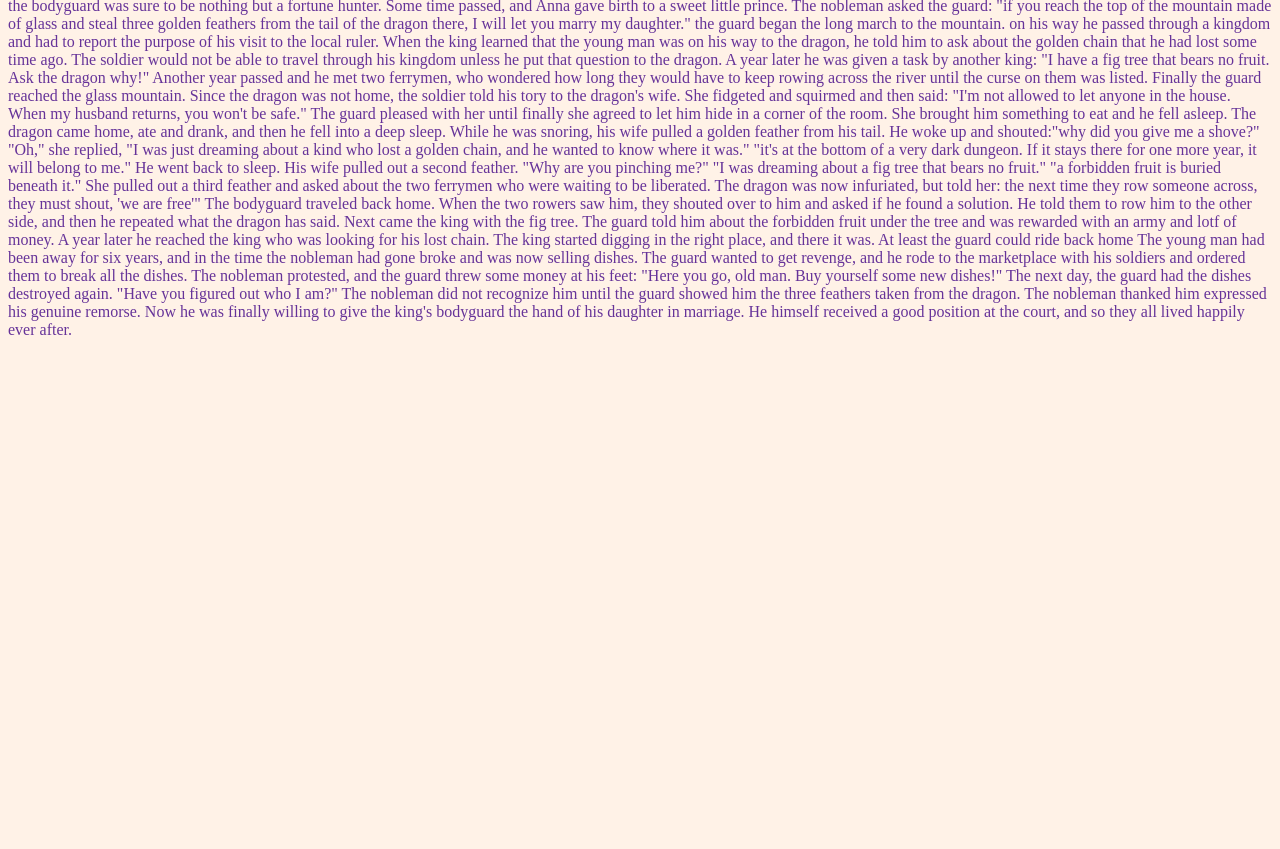
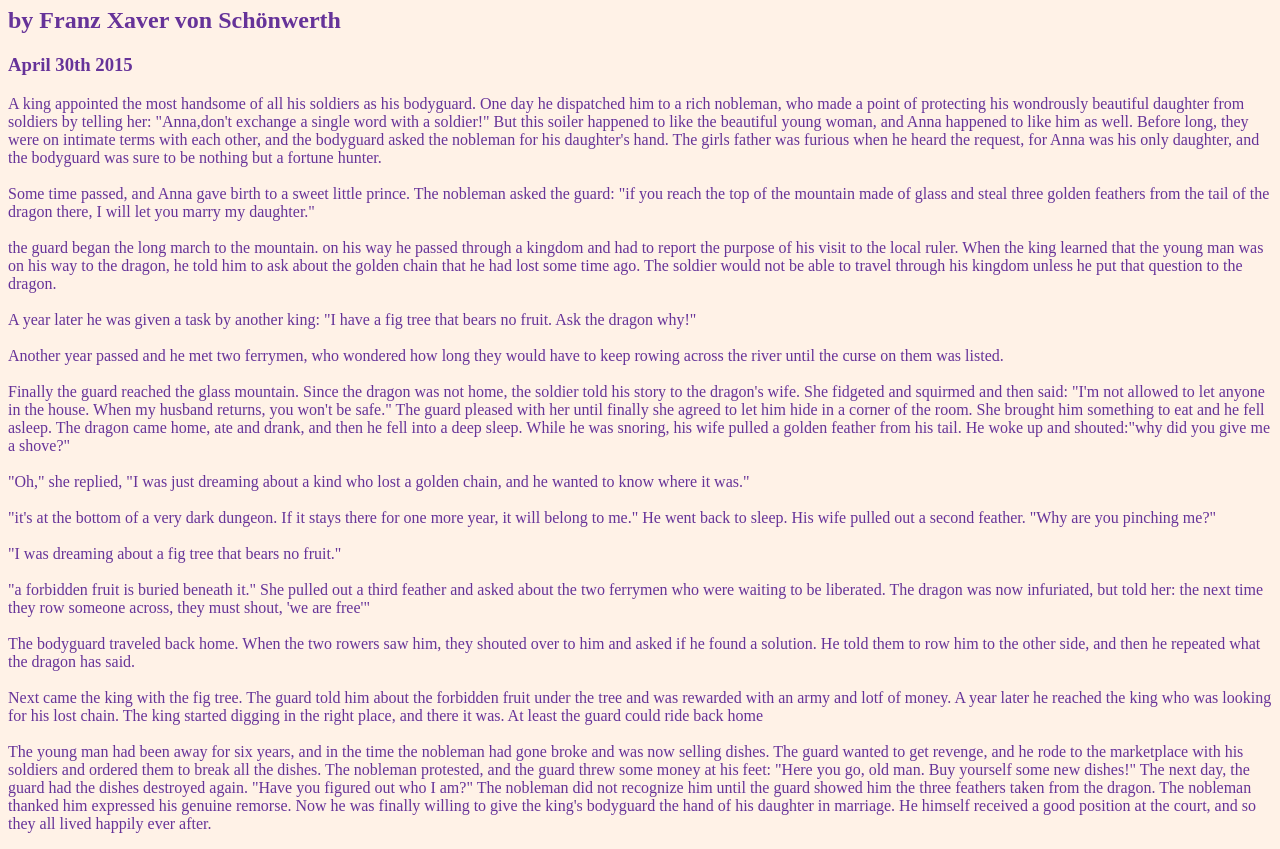
Before and after one commit to illusxia/gd2, a plain HTML site: page Project 1/shortstoryalt.html in a window 1280 px wide. Shown: the part 73-922 px from the top of the page. Before the commit the page ends 800 px from the top, so only its background shows below. Drawn offline with Linux system fonts and the light colour scheme.

Commit message:
more mockup

```diff
--- a/Project 1/shortstoryalt.html
+++ b/Project 1/shortstoryalt.html
@@ -10,31 +10,65 @@
 </head>
 
 <body>
-   <p> A king appointed the most handsome of all his soldiers as his bodyguard. One day he dispatched him to a rich nobleman, who made a point of protecting his wondrously beautiful daughter from soldiers by telling her: "Anna, don't exchange a single word with a soldier!" But this soiler happened to like the beautiful young woman, and Anna happened to like him as well. Before long, they were on intimate terms with each other, and the bodyguard asked the nobleman for his daughter's hand. The girls father was furious when he heard the request, for anna was his only daughter, and the bodyguard was sure to be nothing but a fortune hunter.
+    <h1>The King's Bodyguard</h1>
+    <h2> by Franz Xaver von Schönwerth</h2>
+    <h3>April 30th 2015</h3>
+    <p>
+        A king appointed the most handsome of all his soldiers as his bodyguard. One day he dispatched him to a rich
+        nobleman, who made a point of protecting his wondrously beautiful daughter from soldiers by telling her:
+        "Anna,don't exchange a single word with a soldier!" But this soiler happened to like the beautiful young woman,
+        and Anna happened to like him as well. Before long, they were on intimate terms with each other, and the
+        bodyguard asked the nobleman for his daughter's hand. The girls father was furious when he heard the request,
+        for Anna was his only daughter, and the bodyguard was sure to be nothing but a fortune hunter.
+        <br> <br>
+        Some time passed, and Anna gave birth to a sweet little prince. The nobleman asked the guard: "if you reach the
+        top of the mountain made of glass and steal three golden feathers from the tail of the dragon there, I will let
+        you marry my daughter."
+        <br> <br>
+        the guard began the long march to the mountain. on his way he passed through a kingdom and had to report the
+        purpose of his visit to the local ruler. When the king learned that the young man was on his way to the dragon,
+        he told him to ask about the golden chain that he had lost some time ago. The soldier would not be able to
+        travel through his kingdom unless he put that question to the dragon.
+        <br> <br>
+        A year later he was given a task by another king: "I have a fig tree that bears no fruit. Ask the dragon why!"
+        <br> <br>
+        Another year passed and he met two ferrymen, who wondered how long they would have to keep rowing across the
+        river until the curse on them was listed.
+        <br> <br>
+        Finally the guard reached the glass mountain. Since the dragon was not home, the soldier told his story to the
+        dragon's wife. She fidgeted and squirmed and then said: "I'm not allowed to let anyone in the house. When my
+        husband returns, you won't be safe." The guard pleased with her until finally she agreed to let him hide in a
+        corner of the room. She brought him something to eat and he fell asleep. The dragon came home, ate and drank,
+        and then he fell into a deep sleep. While he was snoring, his wife pulled a golden feather from his tail. He
+        woke up and shouted:"why did you give me a shove?"
+        <br> <br>
+        "Oh," she replied, "I was just dreaming about a kind who lost a golden chain, and he wanted to know where it
+        was."
+        <br> <br>
+        "it's at the bottom of a very dark dungeon. If it stays there for one more year, it will belong to me." He went
+        back to sleep. His wife pulled out a second feather. "Why are you pinching me?"
+        <br> <br>
+        "I was dreaming about a fig tree that bears no fruit."
+        <br> <br>
+        "a forbidden fruit is buried beneath it." She pulled out a third feather and asked about the two ferrymen who
+        were waiting to be liberated. The dragon was now infuriated, but told her: the next time they row someone
+        across, they must shout, 'we are free'"
+        <br> <br>
+        The bodyguard traveled back home. When the two rowers saw him, they shouted over to him and asked if he found a
+        solution. He told them to row him to the other side, and then he repeated what the dragon has said.
+        <br> <br>
+        Next came the king with the fig tree. The guard told him about the forbidden fruit under the tree and was
+        rewarded with an army and lotf of money. A year later he reached the king who was looking for his lost chain.
+        The king started digging in the right place, and there it was. At least the guard could ride back home
+        <br> <br>
+        The young man had been away for six years, and in the time the nobleman had gone broke and was now selling
+        dishes. The guard wanted to get revenge, and he rode to the marketplace with his soldiers and ordered them to
+        break all the dishes. The nobleman protested, and the guard threw some money at his feet: "Here you go, old man.
+        Buy yourself some new dishes!" The next day, the guard had the dishes destroyed again. "Have you figured out who
+        I am?" The nobleman did not recognize him until the guard showed him the three feathers taken from the dragon.
+        The nobleman thanked him expressed his genuine remorse. Now he was finally willing to give the king's bodyguard
+        the hand of his daughter in marriage. He himself received a good position at the court, and so they all lived
+        happily ever after.
 
-    Some time passed, and Anna gave birth to a sweet little prince. The nobleman asked the guard: "if you reach the top of the mountain made of glass and steal three golden feathers from the tail of the dragon there, I will let you marry my daughter."
-
-    the guard began the long march to the mountain. on his way he passed through a kingdom and had to report the purpose of his visit to the local ruler. When the king learned that the young man was on his way to the dragon, he told him to ask about the golden chain that he had lost some time ago. The soldier would not be able to travel through his kingdom unless he put that question to the dragon.
-
-    A year later he was given a task by another king: "I have a fig tree that bears no fruit. Ask the dragon why!"
-
-    Another year passed and he met two ferrymen, who wondered how long they would have to keep rowing across the river until the curse on them was listed.
-
-    Finally the guard reached the glass mountain. Since the dragon was not home, the soldier told his tory to the dragon's wife. She fidgeted and squirmed and then said: "I'm not allowed to let anyone in the house. When my husband returns, you won't be safe." The guard pleased with her until finally she agreed to let him hide in a corner of the room. She brought him something to eat and he fell asleep. The dragon came home, ate and drank, and then he fell into a deep sleep. While he was snoring, his wife pulled a golden feather from his tail. He woke up and shouted:"why did you give me a shove?"
-
-    "Oh," she replied, "I was just dreaming about a kind who lost a golden chain, and he wanted to know where it was."
-
-    "it's at the bottom of a very dark dungeon. If it stays there for one more year, it will belong to me." He went back to sleep. His wife pulled out a second feather. "Why are you pinching me?"
-
-    "I was dreaming about a fig tree that bears no fruit."
-
-    "a forbidden fruit is buried beneath it." She pulled out a third feather and asked about the two ferrymen who were waiting to be liberated. The dragon was now infuriated, but told her: the next time they row someone across, they must shout, 'we are free'"
-
-    The bodyguard traveled back home. When the two rowers saw him, they shouted over to him and asked if he found a solution. He told them to row him to the other side, and then he repeated what the dragon has said.
-
-    Next came the king with the fig tree. The guard told him about the forbidden fruit under the tree and was rewarded with an army and lotf of money. A year later he reached the king who was looking for his lost chain. The king started digging in the right place, and there it was. At least the guard could ride back home
-
-    The young man had been away for six years, and in the time the nobleman had gone broke and was now selling dishes. The guard wanted to get revenge, and he rode to the marketplace with his soldiers and ordered them to break all the dishes. The nobleman protested, and the guard threw some money at his feet: "Here you go, old man. Buy yourself some new dishes!" The next day, the guard had the dishes destroyed again. "Have you figured out who I am?" The nobleman did not recognize him until the guard showed him the three feathers taken from the dragon. The nobleman thanked him expressed his genuine remorse. Now he was finally willing to give the king's bodyguard the hand of his daughter in marriage. He himself received a good position at the court, and so they all lived happily ever after.
-
-   </p>
+    </p>
 </body>
```
